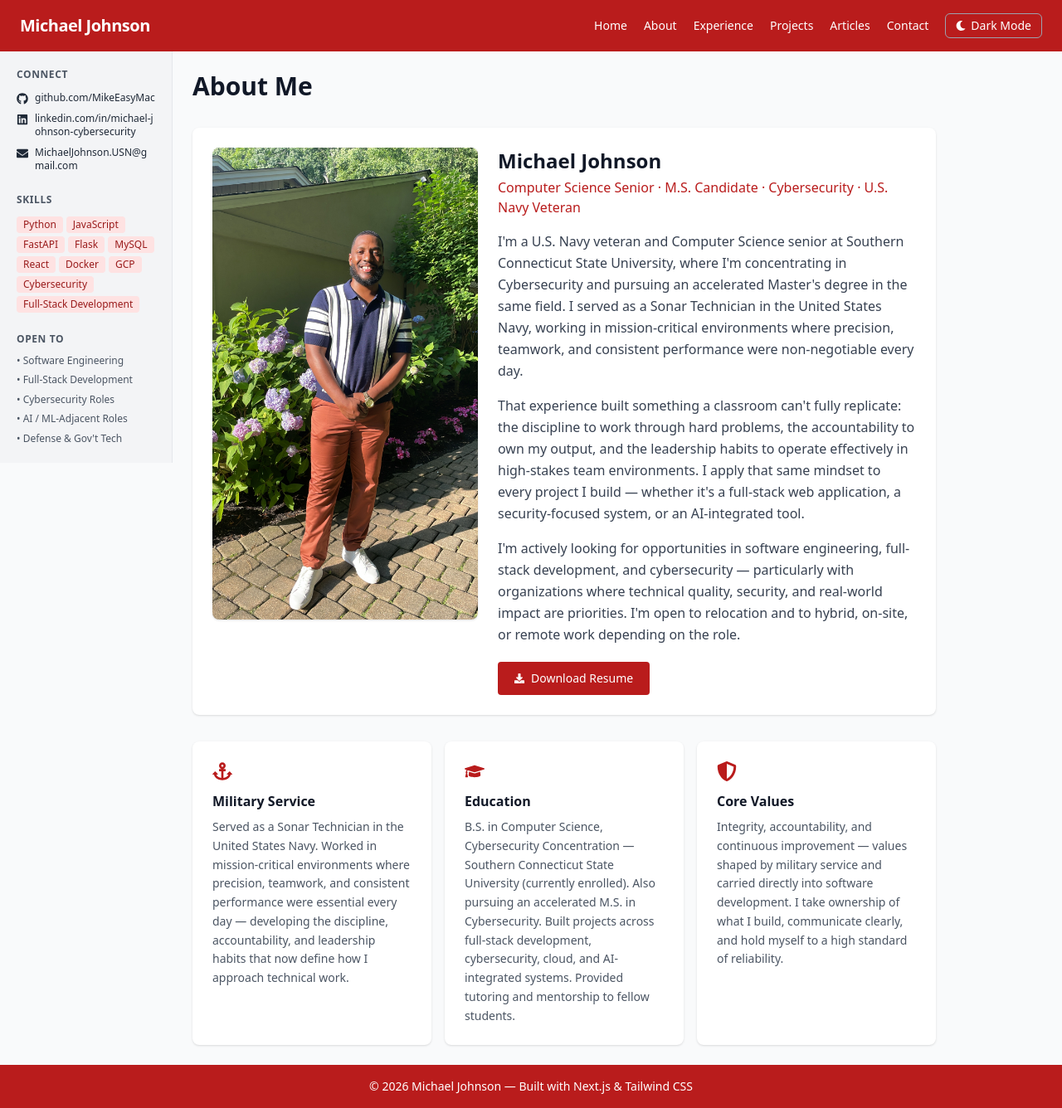
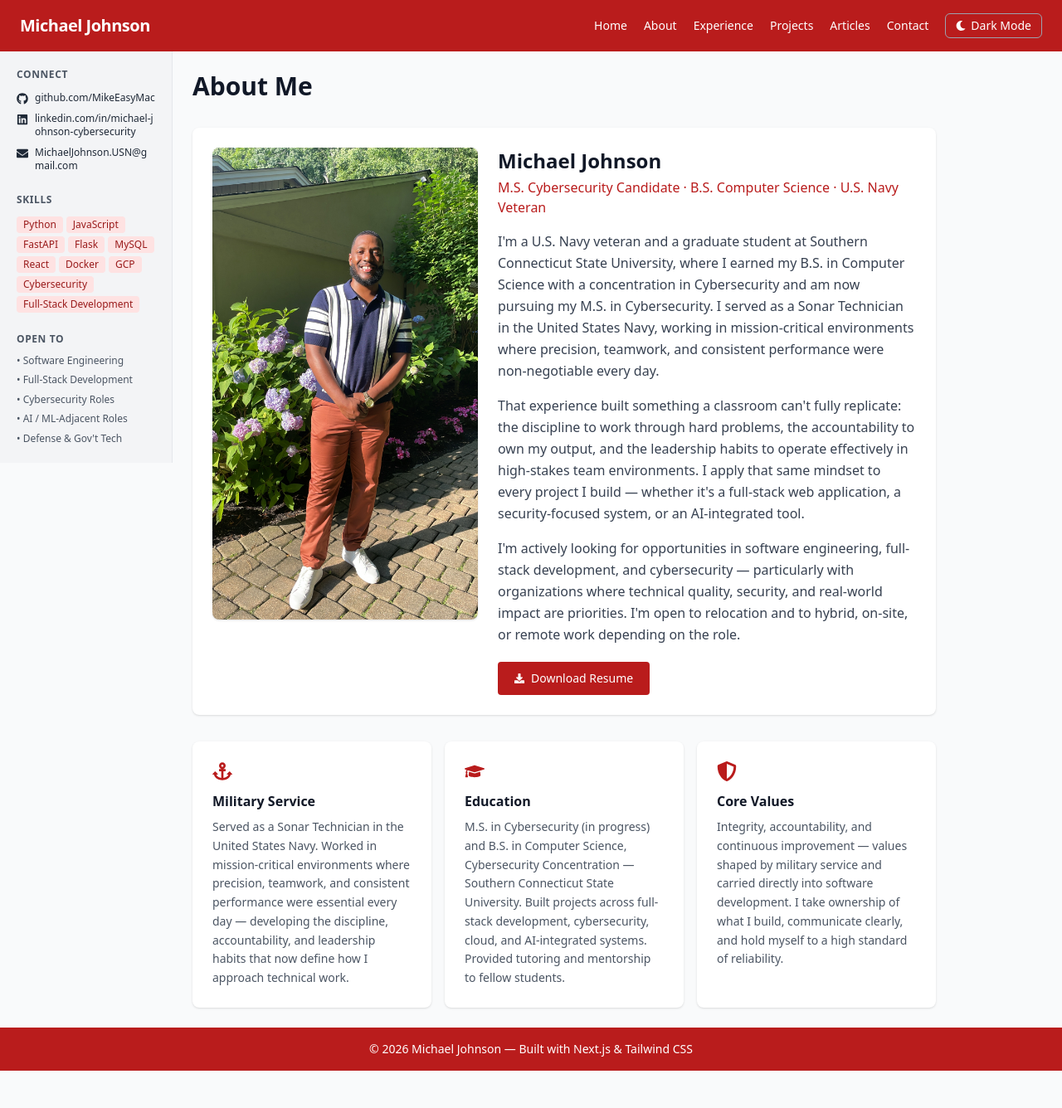
Before and after one commit to MikeEasyMac/johnson-543-portfolio, a Next.js app: page /about in a window 1280 px wide. Shown: the whole page at 83% size. After the commit the page ends 1291 px from the top, so only its background shows below. Built offline with nearby package versions, Linux system fonts and the light colour scheme.

Commit message:
Update education to reflect B.S. in Computer Science (2026) and current M.S. in Cybersecurity

```diff
--- a/app/about/page.tsx
+++ b/app/about/page.tsx
@@ -5,7 +5,7 @@ import { FaAnchor, FaGraduationCap, FaShieldAlt, FaDownload } from "react-icons/
 export const metadata: Metadata = {
   title: "About",
   description:
-    "About Michael Johnson — U.S. Navy veteran, Computer Science Senior and M.S. Candidate in Cybersecurity at Southern Connecticut State University.",
+    "About Michael Johnson — U.S. Navy veteran, M.S. in Cybersecurity candidate and B.S. in Computer Science graduate of Southern Connecticut State University.",
 };
 
 export default function About() {
@@ -28,14 +28,14 @@ export default function About() {
               Michael Johnson
             </h2>
             <p className="text-red-700 dark:text-red-300 font-medium mt-1">
-              Computer Science Senior &middot; M.S. Candidate &middot; Cybersecurity &middot; U.S. Navy Veteran
+              M.S. Cybersecurity Candidate &middot; B.S. Computer Science &middot; U.S. Navy Veteran
             </p>
           </div>
 
           <p className="text-gray-700 dark:text-gray-300 leading-relaxed text-base">
-            I&apos;m a U.S. Navy veteran and Computer Science senior at Southern Connecticut State
-            University, where I&apos;m concentrating in Cybersecurity and pursuing an accelerated
-            Master&apos;s degree in the same field. I served as a Sonar Technician in the United
+            I&apos;m a U.S. Navy veteran and a graduate student at Southern Connecticut State
+            University, where I earned my B.S. in Computer Science with a concentration in
+            Cybersecurity and am now pursuing my M.S. in Cybersecurity. I served as a Sonar Technician in the United
             States Navy, working in mission-critical environments where precision, teamwork,
             and consistent performance were non-negotiable every day.
           </p>
@@ -81,8 +81,8 @@ export default function About() {
           <FaGraduationCap className="text-red-700 dark:text-red-300 text-2xl mb-3" />
           <h3 className="font-semibold mb-2">Education</h3>
           <p className="text-sm text-gray-600 dark:text-gray-300 leading-relaxed">
-            B.S. in Computer Science, Cybersecurity Concentration — Southern Connecticut State
-            University (currently enrolled). Also pursuing an accelerated M.S. in Cybersecurity.
+            M.S. in Cybersecurity (in progress) and B.S. in Computer Science, Cybersecurity
+            Concentration — Southern Connecticut State University.
             Built projects across full-stack development, cybersecurity, cloud, and AI-integrated
             systems. Provided tutoring and mentorship to fellow students.
           </p>
--- a/app/contact/page.tsx
+++ b/app/contact/page.tsx
@@ -5,7 +5,7 @@ import ContactForm from "@/components/ContactForm";
 export const metadata: Metadata = {
   title: "Contact",
   description:
-    "Get in touch with Michael Johnson — open to software engineering, full-stack development, and cybersecurity roles. U.S. Navy veteran and Computer Science Senior at SCSU.",
+    "Get in touch with Michael Johnson — open to software engineering, full-stack development, and cybersecurity roles. U.S. Navy veteran, B.S. in Computer Science graduate, and M.S. in Cybersecurity candidate at SCSU.",
 };
 
 const contactInfo = [
--- a/app/experience/page.tsx
+++ b/app/experience/page.tsx
@@ -5,7 +5,7 @@ import { ReactNode } from "react";
 export const metadata: Metadata = {
   title: "Experience",
   description:
-    "Work history, education, and technical skills of Michael Johnson — U.S. Navy Sonar Technician and Computer Science Senior at Southern Connecticut State University.",
+    "Work history, education, and technical skills of Michael Johnson — U.S. Navy Sonar Technician, B.S. in Computer Science graduate, and M.S. in Cybersecurity candidate at Southern Connecticut State University.",
 };
 
 type ExperienceEntry = {
@@ -32,12 +32,12 @@ const experiences: ExperienceEntry[] = [
     icon: <FaAnchor />,
   },
   {
-    title: "B.S. Computer Science · Accelerated M.S. in Cybersecurity",
+    title: "M.S. Cybersecurity · B.S. Computer Science",
     org: "Southern Connecticut State University",
     period: "2023 – Spring 2026 (B.S.) · Fall 2027 (M.S.)",
     highlights: [
-      "Pursuing B.S. in Computer Science, Cybersecurity Concentration — expected Spring 2026",
-      "Enrolled in accelerated M.S. in Cybersecurity pathway — expected Spring 2027",
+      "Earned B.S. in Computer Science, Cybersecurity Concentration — Spring 2026",
+      "Pursuing M.S. in Cybersecurity through the accelerated pathway — expected Spring 2027",
       "Completed project work in full-stack web development, cybersecurity, cloud systems, and AI-integrated applications",
       "Relevant coursework: Web Application Development, Network Security, Cryptography, Database Systems",
       "Member of Kappa Alpha Psi Fraternity, Inc.",
--- a/app/layout.tsx
+++ b/app/layout.tsx
@@ -11,7 +11,7 @@ export const metadata: Metadata = {
     template: "%s | Michael Johnson",
   },
   description:
-    "Portfolio of Michael Johnson — Computer Science Senior and M.S. Candidate in Cybersecurity at Southern Connecticut State University, U.S. Navy veteran, and full-stack developer.",
+    "Portfolio of Michael Johnson — M.S. in Cybersecurity candidate and B.S. in Computer Science graduate of Southern Connecticut State University, U.S. Navy veteran, and full-stack developer.",
 };
 
 export default function RootLayout({
--- a/app/page.tsx
+++ b/app/page.tsx
@@ -5,7 +5,7 @@ import { FaAnchor, FaShieldAlt, FaCode, FaGithub, FaDownload } from "react-icons
 export const metadata: Metadata = {
   title: "Home",
   description:
-    "Portfolio of Michael Johnson — Computer Science Senior and M.S. Candidate in Cybersecurity at Southern Connecticut State University, U.S. Navy veteran, and full-stack developer.",
+    "Portfolio of Michael Johnson — M.S. in Cybersecurity candidate and B.S. in Computer Science graduate of Southern Connecticut State University, U.S. Navy veteran, and full-stack developer.",
 };
 
 const featuredProjects = [
@@ -41,13 +41,13 @@ export default function Home() {
           Michael Johnson
         </h1>
         <p className="text-lg text-red-700 dark:text-red-300 font-medium mb-5">
-          Computer Science Senior &middot; M.S. Candidate &middot; Cybersecurity &middot; U.S. Navy Veteran
+          M.S. Cybersecurity Candidate &middot; B.S. Computer Science &middot; U.S. Navy Veteran
         </p>
 
         <p className="text-gray-700 dark:text-gray-300 leading-relaxed max-w-2xl mb-7">
-          U.S. Navy veteran and Computer Science senior at Southern Connecticut State University,
-          concentrating in Cybersecurity and pursuing an accelerated Master&apos;s degree in the same
-          field. I build full-stack web applications and cybersecurity systems, and I bring the
+          U.S. Navy veteran and graduate student at Southern Connecticut State University, pursuing
+          an M.S. in Cybersecurity after earning my B.S. in Computer Science with a concentration in
+          Cybersecurity. I build full-stack web applications and cybersecurity systems, and I bring the
           discipline, precision, and ownership mindset of someone who has worked in
           mission-critical environments. Actively seeking roles in software engineering,
           full-stack development, and cybersecurity.
```
Also changed, not shown: 1 other file (tests, documents, lock files or other folders).
